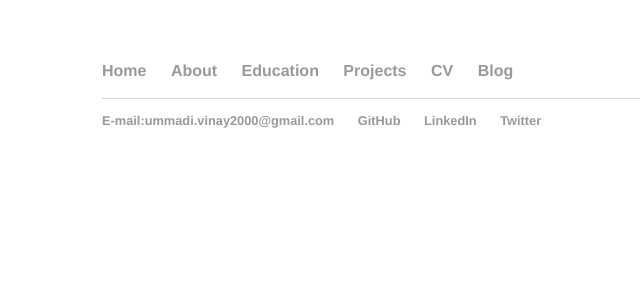
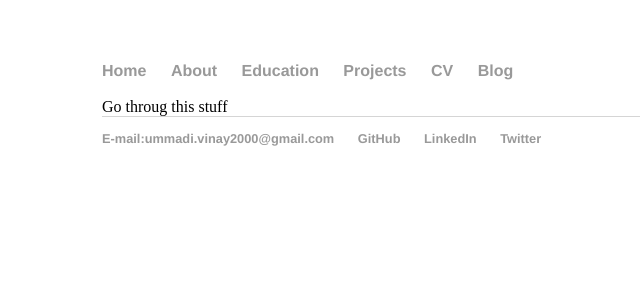
Before and after one commit to ummadiviany/ummadiviany.github.io, a Jekyll site: the page built from projects/index.html, in a window 1280 px wide. Shown: the top 300 px of the page, without its empty margins (90-730 px from the left). Built offline with Jekyll 4.4.1, drawn with Linux system fonts in a browser that asks for light colours.

Commit message:
project pix2pix added

```diff
--- a/projects/index.html
+++ b/projects/index.html
@@ -4,5 +4,8 @@ title: Projects
 ---
 
 	<div class="proj">
-
+		<title>Implementation of Image-to-Image Translation with Conditional Adversial Networsk</title>
+		<body>
+			Go throug this stuff
+		</body>
 	</div>
```
